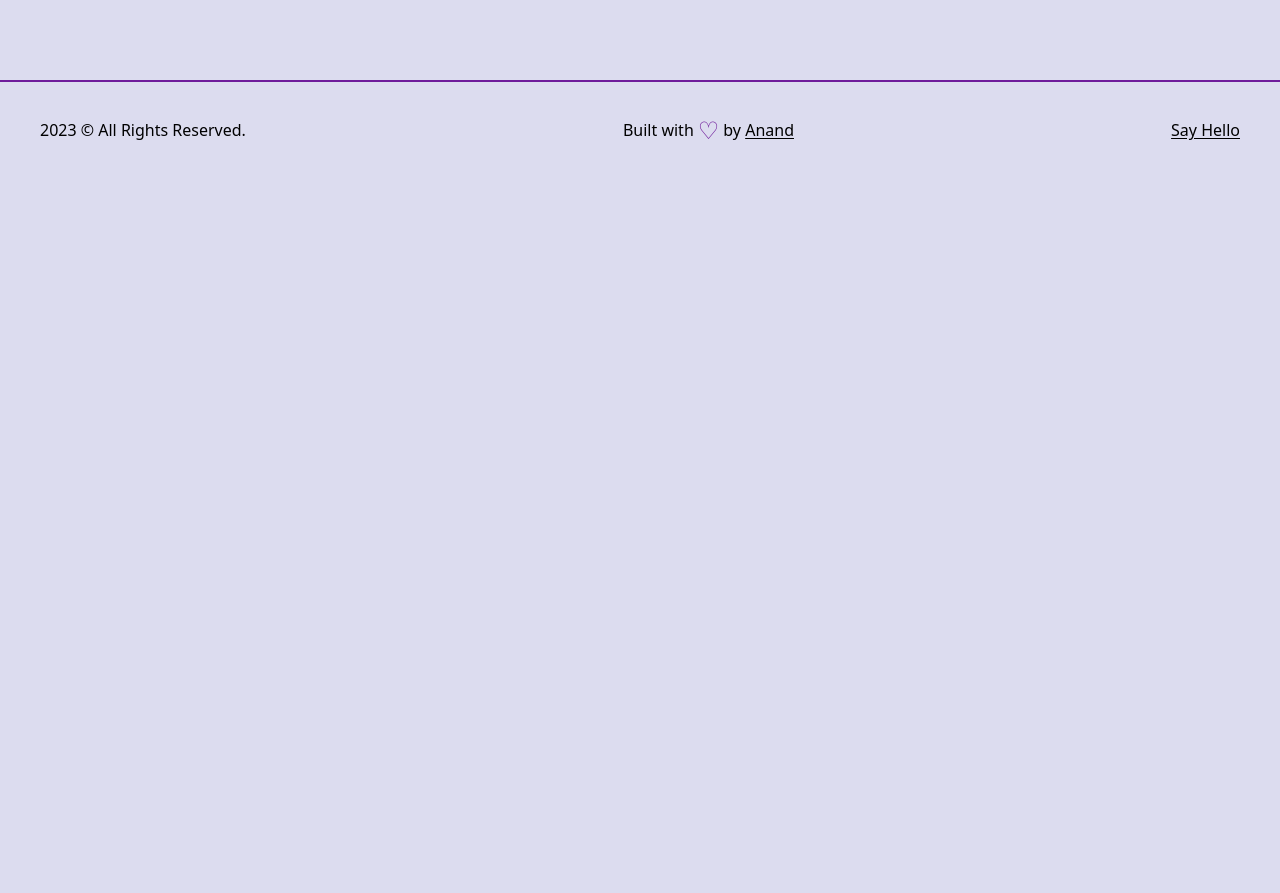
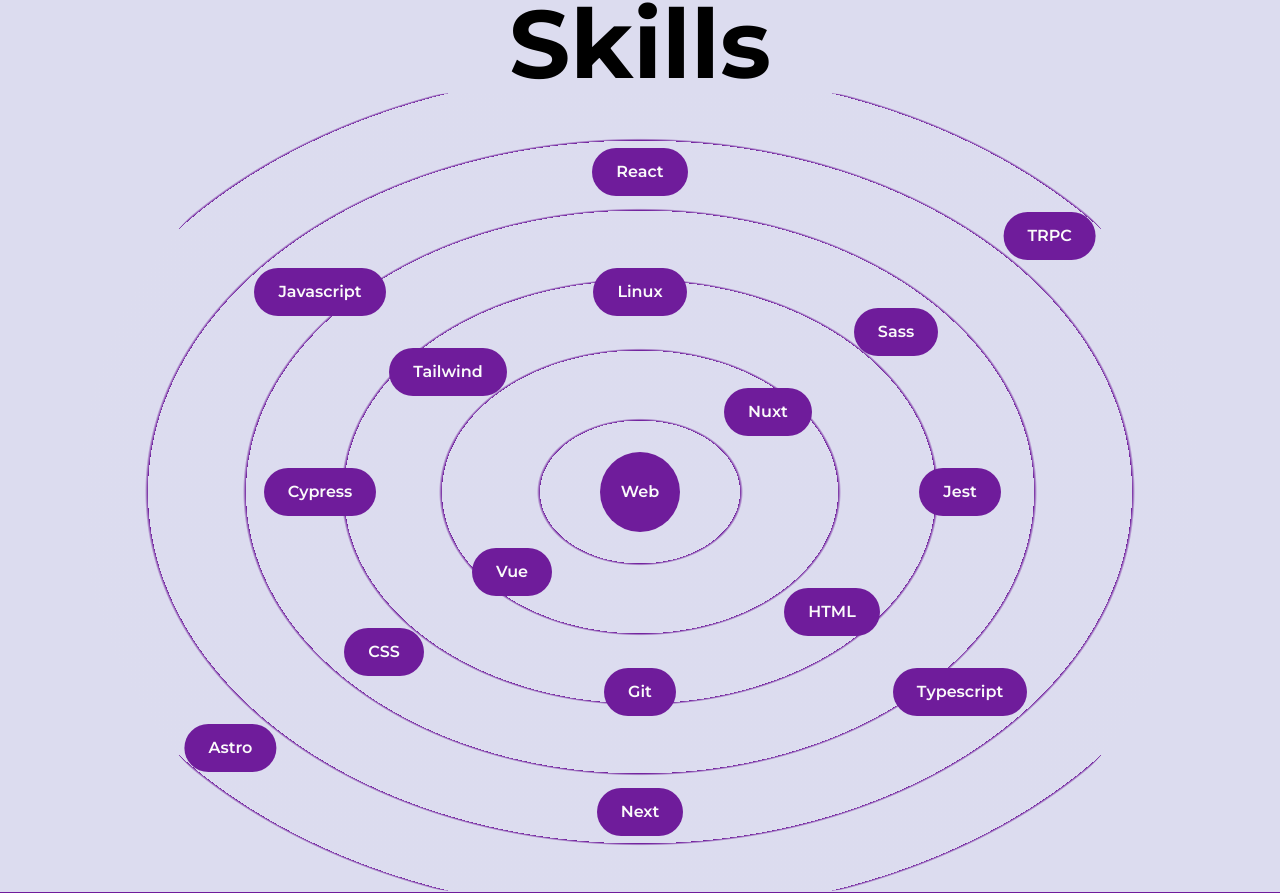
Before and after one commit to grace-anand/portfolio, a Next.js app: page /about in a window 1280 px wide. Shown: the part 816-1709 px from the top of the page. Before the commit the page ends 994 px from the top, so only its background shows below. Built offline with nearby package versions, Linux system fonts and the light colour scheme.

Commit message:
Added Skills section

```diff
--- /dev/null
+++ b/components/Skills.tsx
@@ -0,0 +1,92 @@
+import React from "react";
+import { motion } from "framer-motion";
+
+const Skill = ({
+  skill,
+  x,
+  y,
+  url,
+}: {
+  skill: string;
+  x: string;
+  y: string;
+  url: string;
+}) => {
+  return (
+    <motion.a
+      className="flex items-center rounded-full font-semibold md:bg-primary md:text-primary-foreground text-primary justify-center px-6 py-3 cursor-pointer absolute"
+      whileHover={{ scale: 1.1 }}
+      initial={{ x: 0, y: 0 }}
+      whileInView={{ x: x, y: y }}
+      transition={{ duration: 0.5 }}
+      href={url}
+      target="_blank"
+    >
+      {skill}
+    </motion.a>
+  );
+};
+
+const Skills = () => {
+  return (
+    <>
+      <h2 className="font-bold text-8xl mt-20 w-full text-center">Skills</h2>
+      <div className="w-full h-screen relative flex items-center justify-center rounded-full bg-circular text-primary-foreground">
+        <motion.div
+          className="flex items-center rounded-full font-semibold bg-primary justify-center w-20 h-20 cursor-pointer"
+          whileHover={{ scale: 1.1 }}
+        >
+          Web
+        </motion.div>
+        <Skill skill="React" x="0" y="-40vh" url="https://reactjs.org/" />
+        <Skill skill="Next" x="0" y="40vh" url="https://nextjs.org/" />
+        <Skill skill="Vue" x="-10vw" y="10vh" url="https://vuejs.org/" />
+        <Skill skill="Nuxt" x="10vw" y="-10vh" url="https://nuxtjs.org/" />
+        <Skill
+          skill="Tailwind"
+          x="-15vw"
+          y="-15vh"
+          url="https://tailwindcss.com/"
+        />
+        <Skill
+          skill="HTML"
+          x="15vw"
+          y="15vh"
+          url="https://developer.mozilla.org/en-US/docs/Web/HTML"
+        />
+        <Skill
+          skill="CSS"
+          x="-20vw"
+          y="20vh"
+          url="https://developer.mozilla.org/en-US/docs/Web/CSS"
+        />
+        <Skill skill="Sass" x="20vw" y="-20vh" url="https://sass-lang.com/" />
+        <Skill
+          skill="Javascript"
+          x="-25vw"
+          y="-25vh"
+          url="https://www.javascript.com/"
+        />
+        <Skill
+          skill="Typescript"
+          x="25vw"
+          y="25vh"
+          url="https://www.typescriptlang.org/"
+        />
+        <Skill skill="Astro" x="-32vw" y="32vh" url="https://astro.build/" />
+        <Skill skill="TRPC" x="32vw" y="-32vh" url="https://trpc.io/" />
+        <Skill skill="Cypress" x="-25vw" y="0" url="https://www.cypress.io/" />
+        <Skill
+          skill="Jest"
+          x="25vw"
+          y="0"
+          url="https://jestjs.io/docs/getting-started"
+        />
+        <Skill skill="Linux" x="0" y="-25vh" url="https://www.linux.org/" />
+        <Skill skill="Git" x="0" y="25vh" url="https://git-scm.com/" />
+      </div>
+    </>
+  );
+};
+
+export default Skills;
--- a/pages/about.tsx
+++ b/pages/about.tsx
@@ -4,6 +4,7 @@ import Image from "next/image";
 import React, { useEffect, useRef } from "react";
 import profilePic from "../public/my-pic.png";
 import { useInView, useSpring } from "framer-motion";
+import Skills from "@/components/Skills";
 
 const About = () => {
   return (
@@ -47,6 +48,7 @@ const About = () => {
             <Highlights digit={2} description="Years of Experience" />
           </div>
         </div>
+        <Skills />
       </section>
     </>
   );
--- a/tailwind.config.ts
+++ b/tailwind.config.ts
@@ -16,12 +16,16 @@ const config: Config = {
         "2xl": "1400px",
       },
     },
-    animation: {
-      "spin-slow": "spin 8s linear infinite",
-    },
     extend: {
+      animation: {
+        "spin-slow": "spin 8s linear infinite",
+      },
       fontFamily: {
         mont: ["var(--font-mont)", ...fontFamily.sans],
+      },
+      backgroundImage: {
+        circular:
+          "repeating-radial-gradient(hsl(var(--primary)) 2px,hsl(var(--background)) 5px,hsl(var(--background)) 100px)",
       },
       colors: {
         background: "hsl(var(--background))",
```
